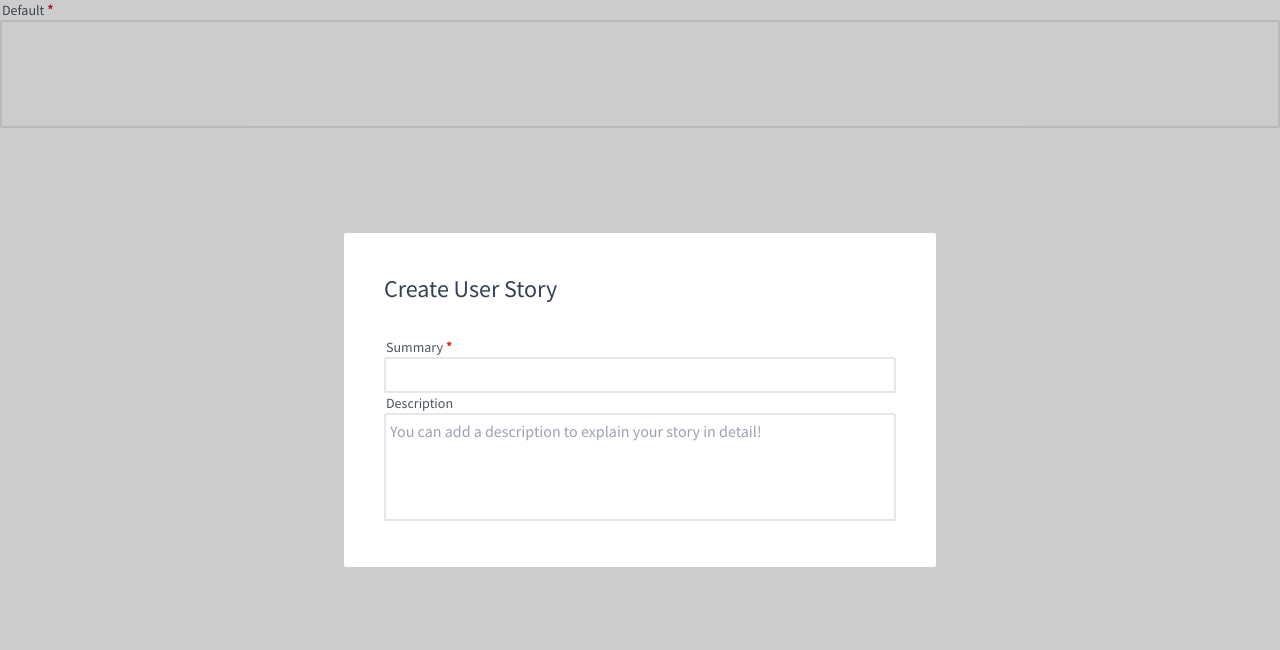
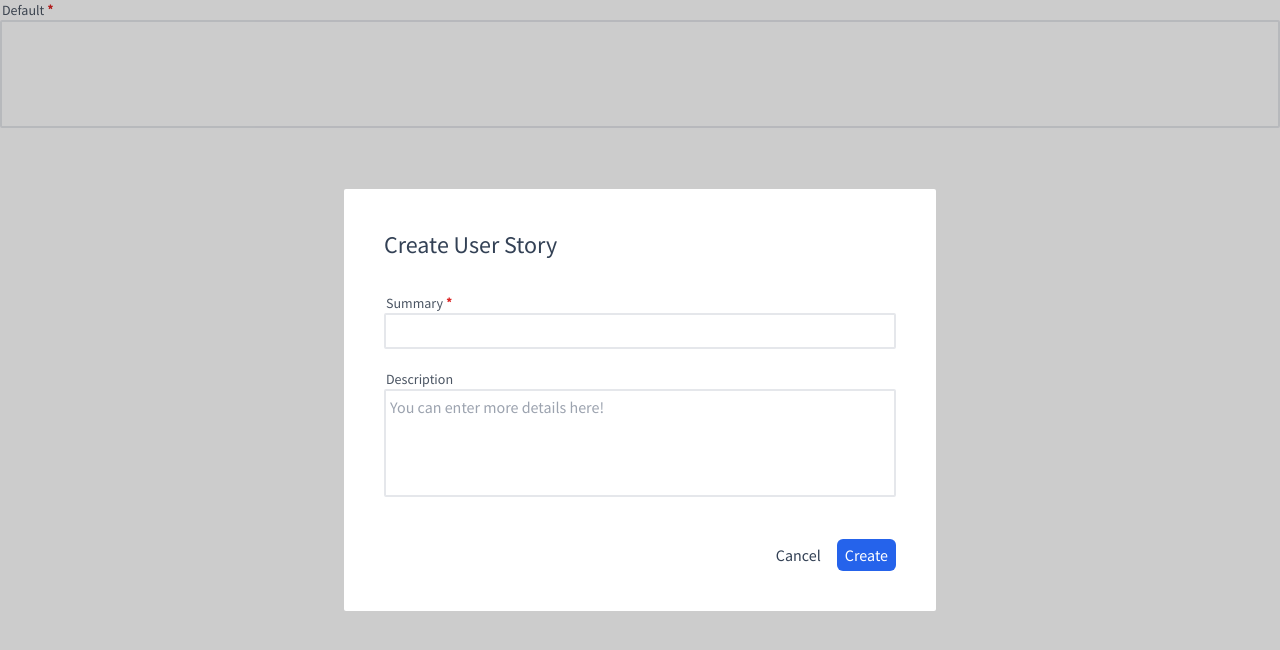
Before and after one commit to th7mo/J7RA, a Vue app: page / in a window 1280 px wide. Shown: the top 650 px of the page. Built offline with nearby package versions, Linux system fonts and the light colour scheme.

Commit message:
feat: add two way binding to custom input components

```diff
--- a/src/components/user_stories/NewUserStoryField.vue
+++ b/src/components/user_stories/NewUserStoryField.vue
@@ -3,32 +3,43 @@ import { ref } from 'vue'
 import NewUserStoryLabel from './NewUserStoryLabel.vue'
 
 interface Props {
+  labelText: string
+  modelValue: string
   required?: boolean
-  labelText: string
+  error?: boolean
 }
 
 withDefaults(defineProps<Props>(), {
-  required: false
+  required: false,
+  error: false
 })
 
-const userInput = ref('')
+const emit = defineEmits<{
+  (e: 'update:modelValue', value: string): void
+}>()
 </script>
 
 <template>
-  <NewUserStoryLabel :required="required" :label-text="labelText"/>
-  <input v-model="userInput" type="text">
+  <section>
+    <NewUserStoryLabel :required="required" :label-text="labelText"/>
+    <input
+      @input="emit('update:modelValue', ($event.target as HTMLInputElement).value)"
+      type="text"
+      :class="error ? 'error': ''
+    ">
+  </section>
 </template>
 
 <style scoped lang="scss">
   input {
-    @apply block;
+    @apply block outline-none border-gray-200 border-2 rounded-sm p-1 w-full;
 
-    &[type="text"] {
-      @apply outline-none border-gray-200 border-2 rounded-sm p-1 w-full;
+    &:focus {
+      @apply border-blue-500;
+    }
 
-      &:focus {
-        @apply border-blue-500 border-2
-      }
+    &.error {
+      @apply border-red-500 border-2;
     }
   }
 </style>
--- a/src/components/user_stories/NewUserStoryFieldTextArea.vue
+++ b/src/components/user_stories/NewUserStoryFieldTextArea.vue
@@ -4,6 +4,7 @@ import NewUserStoryLabel from './NewUserStoryLabel.vue'
 
 interface Props {
   labelText: string
+  modelValue: string
   required?: boolean
   placeHolder?: string
   rows?: number
@@ -14,12 +15,22 @@ withDefaults(defineProps<Props>(), {
   required: false
 })
 
-const userInput = ref('')
+const emit = defineEmits<{
+  (e: 'update:modelValue', value: string): void
+}>()
+
 </script>
 
 <template>
-  <NewUserStoryLabel :required="required" :label-text="labelText"/>
-  <textarea :rows="rows" v-model="userInput" :placeholder="placeHolder"></textarea>
+  <section>
+    <NewUserStoryLabel :required="required" :label-text="labelText"/>
+    <textarea
+      @keyup="emit('update:modelValue', ($event.target as HTMLTextAreaElement).value)"
+      v-text="modelValue"
+      :rows="rows"
+      :placeholder="placeHolder"
+    ></textarea>
+  </section>
 </template>
 
 <style scoped lang="scss">
--- a/src/components/user_stories/NewUserStoryPopup.vue
+++ b/src/components/user_stories/NewUserStoryPopup.vue
@@ -1,23 +1,60 @@
 <script setup lang="ts">
+import { stringLiteral } from '@babel/types';
+import { reactive } from 'vue';
 import PopupOverlay from '../libs/PopupOverlay.vue'
-import NewUserStoryField from './NewUserStoryField.vue';
-import NewUserStoryFieldTextArea from './NewUserStoryFieldTextArea.vue';
+import TheButton from '../libs/TheButton.vue'
+import NewUserStoryField from './NewUserStoryField.vue'
+import NewUserStoryFieldTextArea from './NewUserStoryFieldTextArea.vue'
 
 const emit = defineEmits<{
   (e: 'close'): void
 }>()
+
+const userStory = reactive({
+  summary: '',
+  description: '',
+})
+
+function createUserStory() {
+  console.log(userStory);
+
+}
 </script>
 
 <template>
   <PopupOverlay @close="emit('close')">
-    <h2>Create User Story</h2>
-    <NewUserStoryField :required="true" label-text="Summary" />
-    <NewUserStoryFieldTextArea label-text="Description" place-holder="You can add a description to explain your story in detail!"/>
+  <h2>Create User Story</h2>
+    <main>
+      <NewUserStoryField :required="true" label-text="Summary" v-model="userStory.summary"/>
+      <NewUserStoryFieldTextArea
+        label-text="Description"
+        place-holder="You can enter more details here!"
+        v-model="userStory.description"
+        class="description"
+      />
+
+      <section>
+        <TheButton @click="createUserStory" class="button">Create</TheButton>
+        <TheButton @click="emit('close')" :filled="false" class="button button__cancel">Cancel</TheButton>
+      </section>
+    </main>
   </PopupOverlay>
 </template>
 
 <style scoped lang="scss">
+  main {
+    @apply flex flex-col gap-5
+  }
+
   h2 {
-    @apply w-[40vw] text-2xl mb-8
+    @apply w-[40vw] text-2xl mb-8;
+  }
+
+  .button {
+    @apply float-right mt-4;
+
+    &__cancel {
+      @apply mr-2;
+    }
   }
 </style>
```
Also changed, not shown: 1 other file (tests, documents, lock files or other folders).
